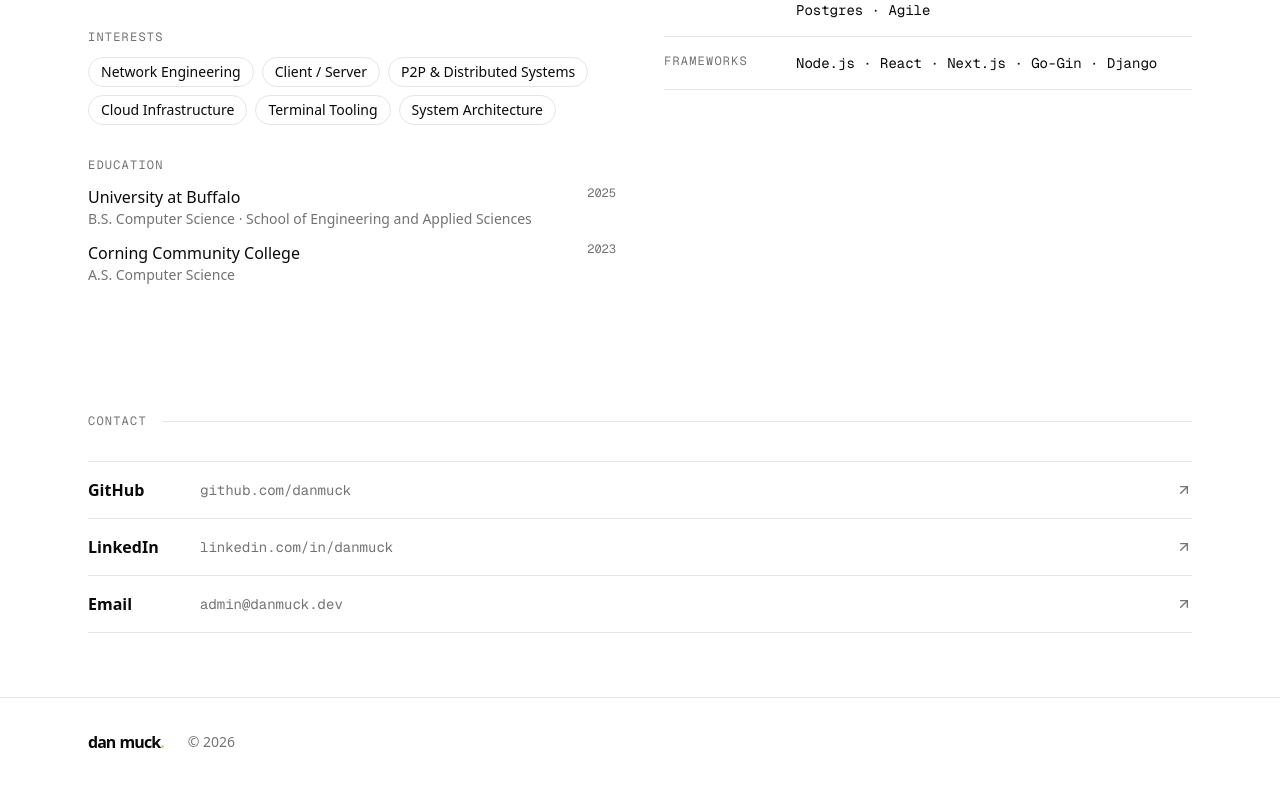
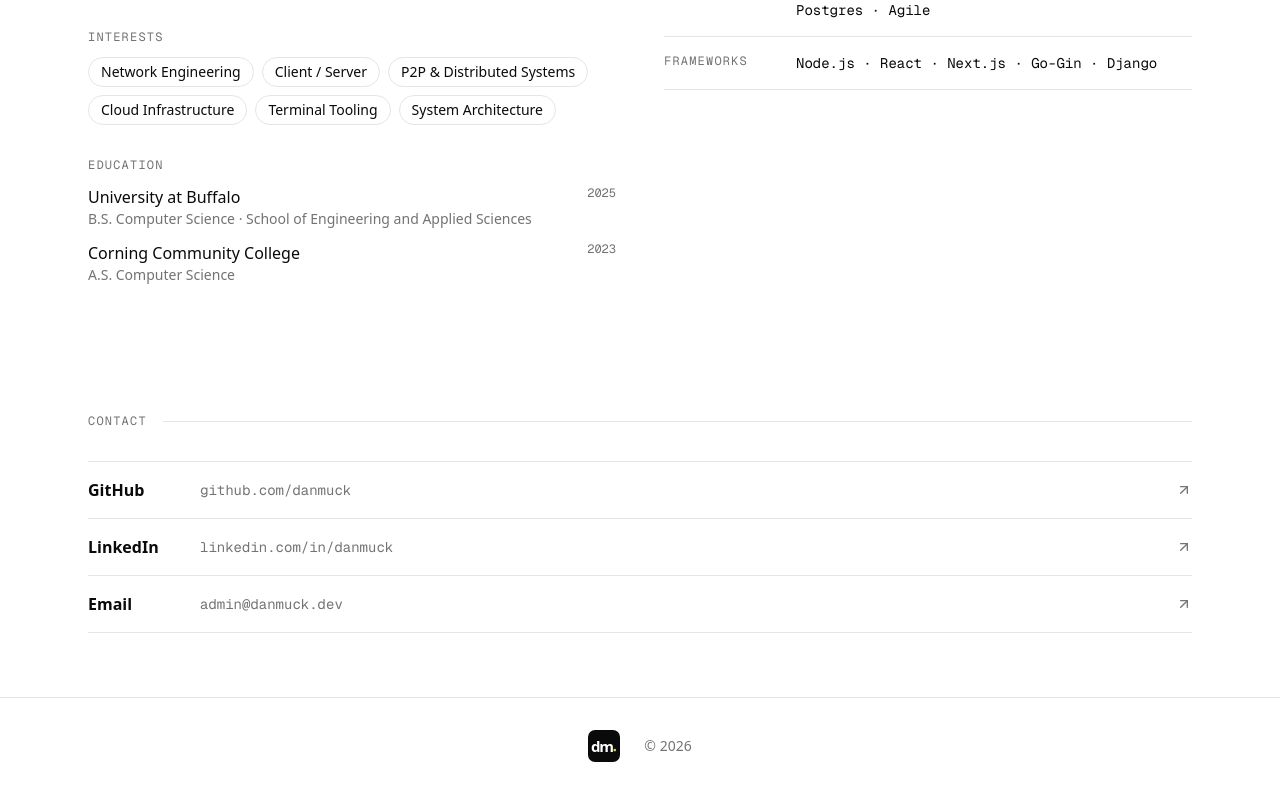
Before and after one commit to danmuck/tracker_suite, a Next.js app: page / in a window 1280 px wide. Shown: the part 1590-2384 px from the top of the page. Built offline with nearby package versions, Linux system fonts and the light colour scheme.

Commit message:
feat(site): center the footer and use the tile logo in it
Co-Authored-By: Claude Fable 5.2 <noreply@anthropic.com>

```diff
--- a/src/components/site/site-footer.tsx
+++ b/src/components/site/site-footer.tsx
@@ -1,10 +1,11 @@
-import { Wordmark } from "@/components/brand/wordmark";
+import { Logo } from "@/components/brand/logo";
 
 export function SiteFooter() {
 	return (
 		<footer className="border-t content-center">
-			<div className="text-muted-foreground mx-auto flex w-full max-w-6xl flex-wrap items-center gap-x-6 gap-y-2 px-6 py-8 text-sm">
-				<Wordmark className="text-foreground text-base" />
+			<div className="text-muted-foreground mx-auto flex w-full max-w-6xl flex-wrap items-center justify-center gap-x-6 gap-y-2 px-6 py-8 text-sm">
+				{/*<Wordmark className="text-foreground text-base" />*/}
+				<Logo />
 				<span>© {new Date().getFullYear()}</span>
 				{/*<span className="font-mono text-xs sm:ml-auto">{site.languages.join(" · ")}</span>*/}
 			</div>
```
